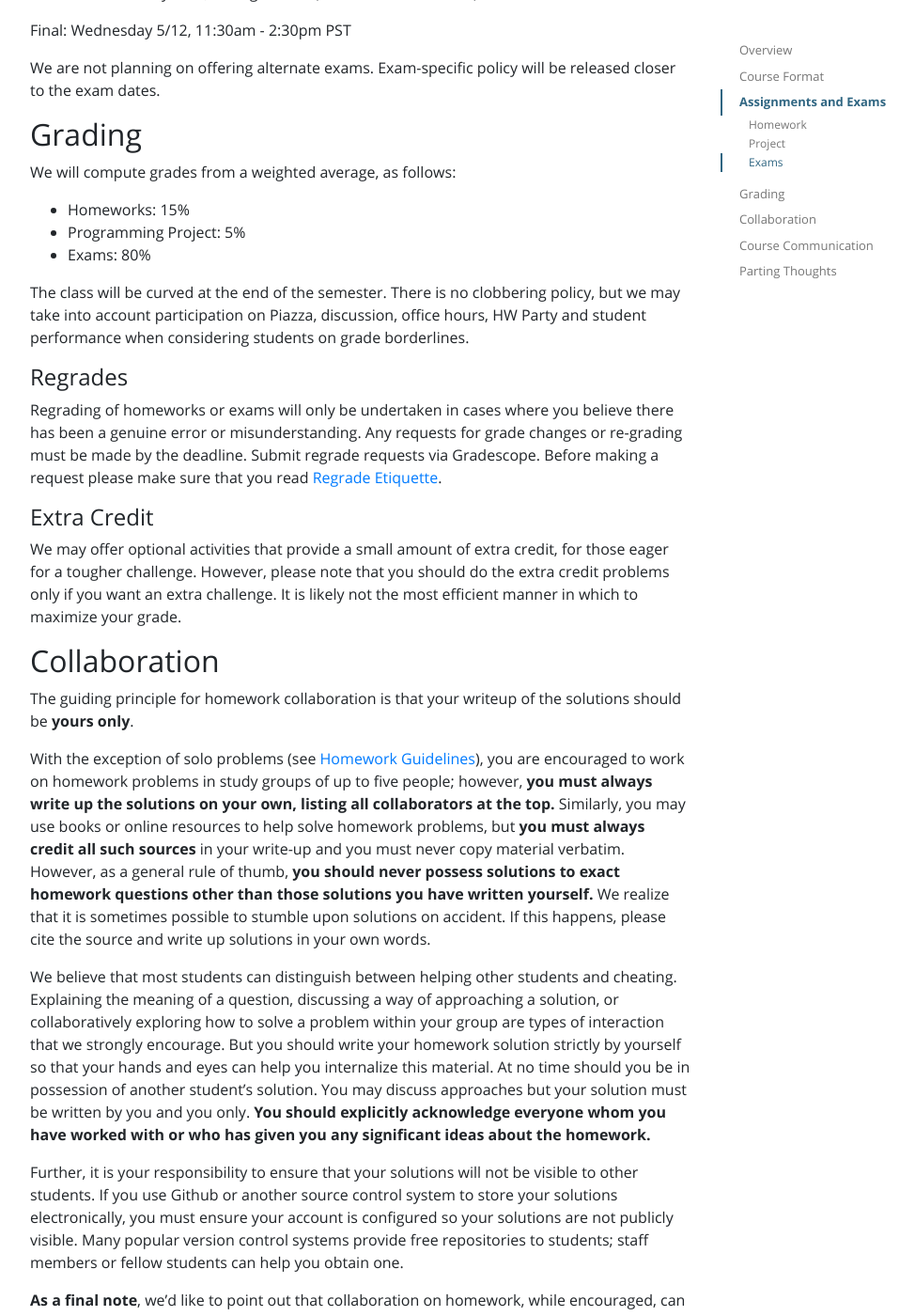
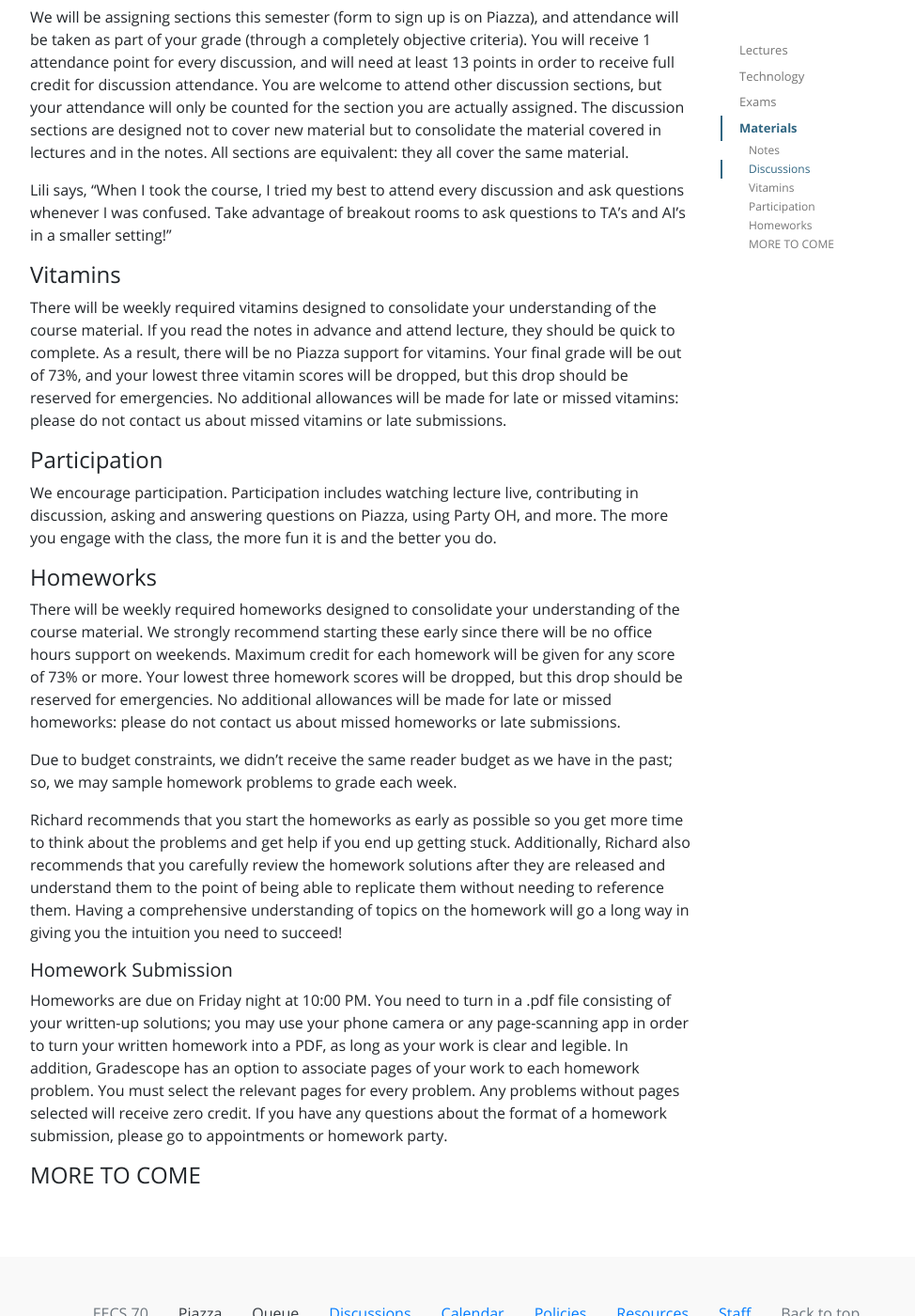
Before and after one commit to tsgoten/cs70-website, a Jekyll site: the page built from policies.md, in a window 1280 px wide and 1400 px high, scrolled down 2156 px. Shown: the whole window at 94% size, without its empty margins (133-1107 px from the left). Built offline with Jekyll 4.4.1, drawn with Linux system fonts in a browser that asks for light colours; some of the changed text lies outside the part shown.

Commit message:
updated policie

```diff
--- a/policies.md
+++ b/policies.md
@@ -5,133 +5,68 @@
 permalink: /policies/
 ---
 
-## Overview
 
-CS 170 is Berkeley's introduction to the theory of computer science.
-In CS 170, we will study the design and analysis of graph algorithms, greedy algorithms, dynamic programming, linear programming, fast matrix multiplication, Fourier transforms, number theory, complexity, and NP-completeness.
+## Lectures
+Live lecture will take place 12:30pm-2pm on Tuesdays and Thursdays over Zoom. Lectures will be recorded, and linked on Piazza once lecture is over. It is highly recommended that you watch lecture the day it is released.
 
-### Prerequisites
+## Technology
+### Piazza
+We will use Piazza as the 'one-stop shop' throughout the semester: for a Q&A forum and for official announcements. Enrollment in Piazza is mandatory. If you have questions about anything related to the course, please post them on Piazza rather than emailing the instructors or TAs. Please do not post anything resembling a solution to a homework problem before it's due. We always welcome any feedback on what we could be doing better. See the Piazza Etiquette section for more on using Piazza. To join the class on Piazza, click this.
+### Gradescope
+All homework and vitamins will be submitted through Gradescope, and all homework, vitamin, and exam grades will be returned through Gradescope. If you have not been enrolled in our Gradescope, please fill out this form.
 
-The prerequisites for CS 170 are CS 61B and CS70. You will need to be comfortable with mathematical induction, big-O notation, basic data structures, and programming in a standard imperative language (e.g., Java/C/Python).
-Another "prerequisite" for doing well in the course is [mathematical maturity](https://en.wikipedia.org/wiki/Mathematical_maturity), or the ability to think about and work with proof-based math (which CS70 can help build).
+### Email
+Please use Piazza for all technical questions, and also all administrative questions about the course that are not personal to you: other students may also benefit from seeing the answers to these questions. If you have a more specific administrative question that relates to you alone, please either use a private post on Piazza (visible to course staff only) or send email to the course administrative account sp21@eecs70.org (read by instructors and head TAs only).
+### Office Hours
+Office hours will be hosted at oh.eecs70.org. There are two options available on this platform.
+#### Party
+At any time of any day, you can create a group for a question you are working on. Specify the assignment and question you’re working on and select “online” for location. Enter your own video call link - other students can join this group to work together on the same problem. You should look to see if someone else has already started a group for the problem you are working on, and join that group if so.
+#### Queue
+At the following times, course staff will be monitoring the online queue - TBA. Anyone in a “Party” group may hit “Ask for Help (as a group)” to submit their group to the queue. A course staff member will join the video call listed on the group when they help you. Alternatively, you can submit an individual ticket to the queue. Follow the same protocol as party group creation (question, location, zoom link).
 
-## Course Format
+## Exams
+We will have one midterm and one final, dates listed below. There will be a remote proctoring component and will proceed under a version similar to what was done in the Fall. Unfortunately, due to large enrollment, we are unable to accommodate final exam conflicts with other classes; we strongly discourage enrollment in another class with conflicting lectures and/or final exam; if you choose to enroll in such a class you will have to make arrangements for an alternate Final with the other class. Details will be announced after the first week of classes.
 
-The primary methods for engaging with the course material are through lectures, discussion sections, homework, and the readings.
-All are important, and exams will test a mix of the material from these sources.
+Midterm date: Thursday, March 11th from 7-9PM PST
 
-### Lecture
+Final date: Thursday, May 13 from 3-6PM PST
 
-Lecture will occur live on Zoom and will embed a number of prerecorded segments. Whole lecture recordings in addition to the prerecorded segments will be posted to the website and/or Piazza.
+### Exam Attendance Policy
+You must attend all exams in order to pass the class. We will consider granting an incomplete given extenuating circumstances that are communicated to course staff. Simply not attending the final exam does not ensure an automatic failure or the granting of an incomplete.
 
-### Discussion sections
+### Exam Administration Policy
+We will proceed under a remote exam procedure based on what was piloted in the summer. Our goal is to as much as possible to approximate what students would reasonably expect from an analogous in person exam. Exam administration details are pending finalization; they will be released after the first week of class and students will have the opportunity to drop the class if they are unable or unwilling to satisfy the necessary requirements.
 
-There will be live discussions held over Zoom, the schedule of which is viewable in Schedule > Discussions. Attendance at discussion sections is not required, although sections cover important material not covered in lecture that will appear on exams. You may attend any discussion section! Outside of your discussion section, you should feel free to attend any of the staff office hours (not just your section TA’s office hours) and ask any of us for help.
+## Materials
+All materials can be found on the front page.
 
-In addition to live discussion, we will have prerecorded overview, FAQ, and walkthrough videos of discussion content as a supplement to live discussions. Discussion overview will be posted early in the week, an FAQ video in the middle of the week, and a discussion walkthrough will wrap up the week.
+### Notes
+There is no textbook for this class. Instead, there is a set of comprehensive lecture notes. Make sure you revisit the notes after every lecture. Each note may be covered in one or more lectures.
 
-### Textbook
+Megan says, “When I took the course, I studied the notes until I was able to comfortably reproduce all of the proofs.
 
-The required textbook is [Algorithms](http://cseweb.ucsd.edu/~dasgupta/book/index.html) by Dasgupta, Papadimitriou, and Vazirani, also known as DPV.
-Most readings will be from the textbook, and the relevant textbook chapters will be linked for each lecture.
-Any readings not from the textbook will be freely available as notes.
 
-### Office Hours
+### Discussions
+We will be assigning sections this semester (form to sign up is on Piazza), and attendance will be taken as part of your grade (through a completely objective criteria). You will receive 1 attendance point for every discussion, and will need at least 13 points in order to receive full credit for discussion attendance. You are welcome to attend other discussion sections, but your attendance will only be counted for the section you are actually assigned. The discussion sections are designed not to cover new material but to consolidate the material covered in lectures and in the notes. All sections are equivalent: they all cover the same material.
 
-TA office hours are a fantastic resource for questions about concepts, course material including homework, and study tips.
-The instructors' office hours are best for major concerns or high-level questions about the course material.
-We prioritize conceptual questions over homework questions in office hours.
+Lili says, “When I took the course, I tried my best to attend every discussion and ask questions whenever I was confused. Take advantage of breakout rooms to ask questions to TA’s and AI’s in a smaller setting!"
 
-### Homework Parties
 
-Tentatively, we will not be holding homework parties this semester.
+### Vitamins
+There will be weekly required vitamins designed to consolidate your understanding of the course material. If you read the notes in advance and attend lecture, they should be quick to complete. As a result, there will be no Piazza support for vitamins. Your final grade will be out of 73%, and your lowest three vitamin scores will be dropped, but this drop should be reserved for emergencies. No additional allowances will be made for late or missed vitamins: please do not contact us about missed vitamins or late submissions.
 
-## Assignments and Exams
 
-### Homework
+### Participation
+We encourage participation. Participation includes watching lecture live, contributing in discussion, asking and answering questions on Piazza, using Party OH, and more. The more you engage with the class, the more fun it is and the better you do.
 
-Every Tuesday evening, homework is posted on Piazza, and it is due the following Tuesday by **10:00 PM**.
+### Homeworks
+There will be weekly required homeworks designed to consolidate your understanding of the course material. We strongly recommend starting these early since there will be no office hours support on weekends. Maximum credit for each homework will be given for any score of 73% or more. Your lowest three homework scores will be dropped, but this drop should be reserved for emergencies. No additional allowances will be made for late or missed homeworks: please do not contact us about missed homeworks or late submissions.
 
--   Homework submission is through Gradescope.
--   You will lose no points if you submit by the late deadline of **11:59pm**. We accept absolutely no submissions after 11:59pm, even after technical issues or emergencies. No exceptions.
-    **We strongly recommend you use the late deadline to protect against technical issues and have your homework finished by 10:00 PM**.
--   At the end of the semester, we will automatically drop your two lowest homeworks (including any you may have received a 0 on).
--   We want you to focus on understanding the material for homeworks, not necessarily on maximizing your score.
-    For this reason, we will give you **full credit on a homework if you score above 90%**.
-    If you score below 90%, we will divide your score by 0.9, e.g. a score of 50% becomes 55.5%.
+Due to budget constraints, we didn’t receive the same reader budget as we have in the past; so, we may sample homework problems to grade each week.
 
-Please see the [homework guidelines]({% link resources/homework-guidelines.md %}) to see how to answer homework questions and format your homework submissions.
-You may lose points for not properly following the homework guidelines.
+Richard recommends that you start the homeworks as early as possible so you get more time to think about the problems and get help if you end up getting stuck. Additionally, Richard also recommends that you carefully review the homework solutions after they are released and understand them to the point of being able to replicate them without needing to reference them. Having a comprehensive understanding of topics on the homework will go a long way in giving you the intuition you need to succeed!
 
-### Project
+#### Homework Submission
+Homeworks are due on Friday night at 10:00 PM. You need to turn in a .pdf file consisting of your written-up solutions; you may use your phone camera or any page-scanning app in order to turn your written homework into a PDF, as long as your work is clear and legible. In addition, Gradescope has an option to associate pages of your work to each homework problem. You must select the relevant pages for every problem. Any problems without pages selected will receive zero credit. If you have any questions about the format of a homework submission, please go to appointments or homework party.
 
-There will be one challenging, yet (hopefully) fun programming project, where you can apply the ideas from the course to solve an interesting problem algorithmically.
-Details on the project will be announced after the second midterm.
-
-### Exams
-
-Here are the tentative exam dates:
-
-Midterm 1: Thursday 2/18, during lecture (9:00am - 11:00am PST)
-
-Midterm 2: Tuesday 3/16, during lecture (9:00am - 11:00am PST)
-
-Final: Wednesday 5/12, 11:30am - 2:30pm PST
-
-We are not planning on offering alternate exams. Exam-specific policy will be released closer to the exam dates.
-
-## Grading
-
-We will compute grades from a weighted average, as follows:
-
--   Homeworks: 15%
--   Programming Project: 5%
--   Exams: 80%
-
-The class will be curved at the end of the semester. There is no clobbering policy, but we may take into account participation on Piazza, discussion, office hours, HW Party and student performance when considering students on grade borderlines.
-
-### Regrades
-
-Regrading of homeworks or exams will only be undertaken in cases where you believe there has been a genuine error or misunderstanding. Any requests for grade changes or re-grading must be made by the deadline. Submit regrade requests via Gradescope. Before making a request please make sure that you read [Regrade Etiquette]({% link resources/regrade-etiquette.md %}).
-
-### Extra Credit
-
-We may offer optional activities that provide a small amount of extra credit, for those eager for a tougher challenge. However, please note that you should do the extra credit problems only if you want an extra challenge. It is likely not the most efficient manner in which to maximize your grade.
-
-## Collaboration
-
-The guiding principle for homework collaboration is that your writeup of the solutions should be **yours only**.
-
-With the exception of solo problems (see [Homework Guidelines]({% link resources/homework-guidelines.md %})), you are encouraged to work on homework problems in study groups of up to five people; however, **you must always write up the solutions on your own, listing all collaborators at the top.** Similarly, you may use books or online resources to help solve homework problems, but **you must always credit all such sources** in your write-up and you must never copy material verbatim. However, as a general rule of thumb, **you should never possess solutions to exact homework questions other than those solutions you have written yourself.** We realize that it is sometimes possible to stumble upon solutions on accident. If this happens, please cite the source and write up solutions in your own words.
-
-We believe that most students can distinguish between helping other students and cheating. Explaining the meaning of a question, discussing a way of approaching a solution, or collaboratively exploring how to solve a problem within your group are types of interaction that we strongly encourage. But you should write your homework solution strictly by yourself so that your hands and eyes can help you internalize this material. At no time should you be in possession of another student's solution. You may discuss approaches but your solution must be written by you and you only. **You should explicitly acknowledge everyone whom you have worked with or who has given you any significant ideas about the homework.**
-
-Further, it is your responsibility to ensure that your solutions will not be visible to other students. If you use Github or another source control system to store your solutions electronically, you must ensure your account is configured so your solutions are not publicly visible. Many popular version control systems provide free repositories to students; staff members or fellow students can help you obtain one.
-
-**As a final note**, we'd like to point out that collaboration on homework, while encouraged, can be detrimental to your learning if misused. In particular, avoid collaborations where you do not contribute enough to your own satisfaction. Such a collaboration not only cheats you out of an opportunity to learn through homework, but can also affect your confidence. If you feel that you are not contributing enough to your group, then try to spend time thinking about the problems alone before working with your group. If you end up solving the problem all by yourself that's great! And if not, you'll still be prepared to better contribute to your group.
-
-**If you're ever in doubt about what constitutes academic dishonesty, always ask a TA or on Piazza.**
-
-> **Warning**: Your attention is drawn to the Department's Policy on Academic Dishonesty. In particular, you should be aware that copying or sharing solutions, in whole or in part, from other students in the class (or any other source without acknowledgment) constitutes cheating. Any student found to be cheating risks automatically failing the class and being referred to the Office of Student Conduct.
-
-## Course Communication
-
-### Piazza
-
-[Piazza]({{ site.piazza_url }}) will be our primary communication method, and all announcements will be posted to Piazza.
-**You are responsible for staying up-to-date with announcements and course updates made on Piazza.**
-
-Piazza is also a fantastic resource for course staff to answer your questions.
-Please read our [Piazza Etiquette]({% link resources/piazza-etiquette.md %}) so we can help you most effectively.
-We also encourage you to help your fellow students by answering their questions - it is a great learning opportunity for them, and for you!
-
-### Contacting Staff
-
-For logistics and administrative questions, please email cs170@, a private email that is only seen by the head TAs and professors. (add berkeley.edu after the @ symbol)
-
-## Parting Thoughts
-
-The staff is excited to teach for you this semester!
-If you would like some tips on how to do well in this course, please see our [advice]({% link resources/advice.md %}) page.
-
-Always feel free to contact us via email or visit us during office hours if you feel unsure about your progress in the course, or would just like to reach out. We are here to support you and help you succeed!
+### MORE TO COME
```
Also changed, not shown: 2 other files.
